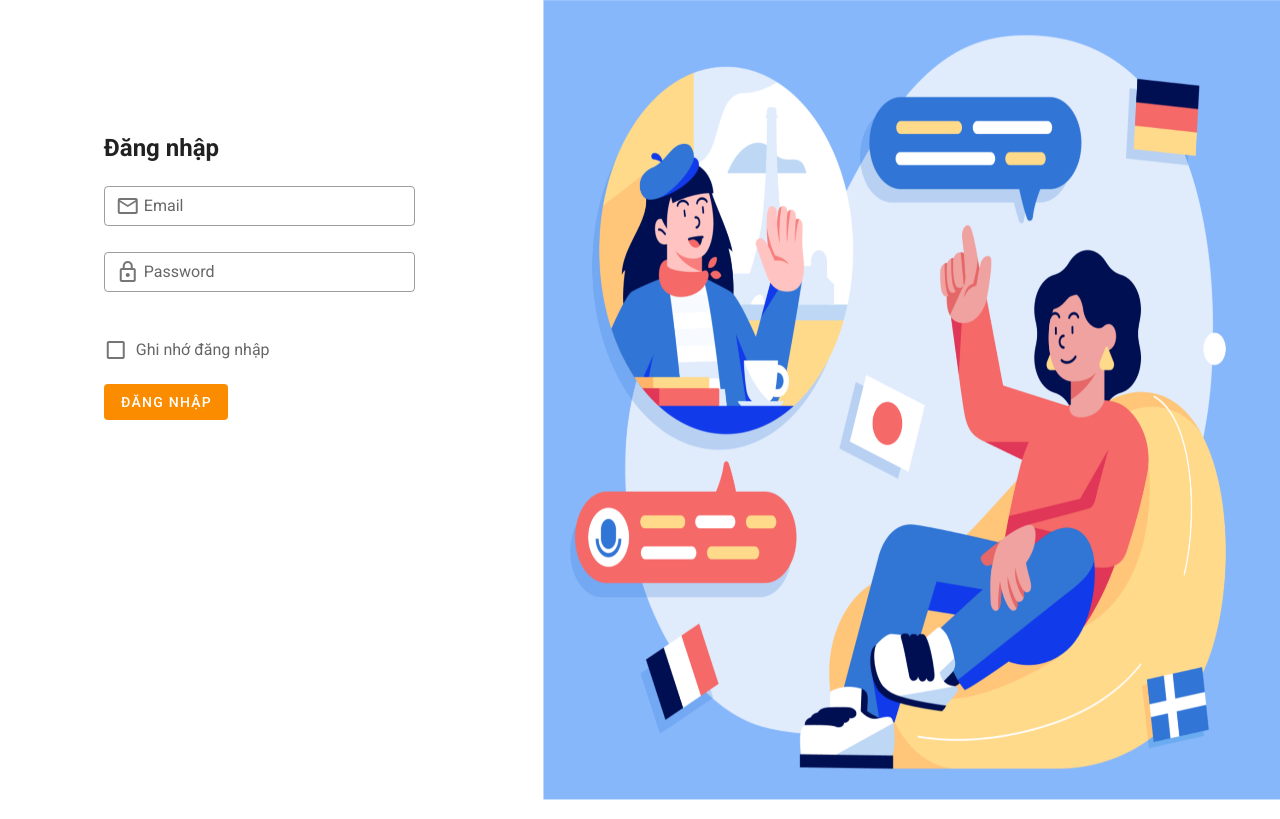
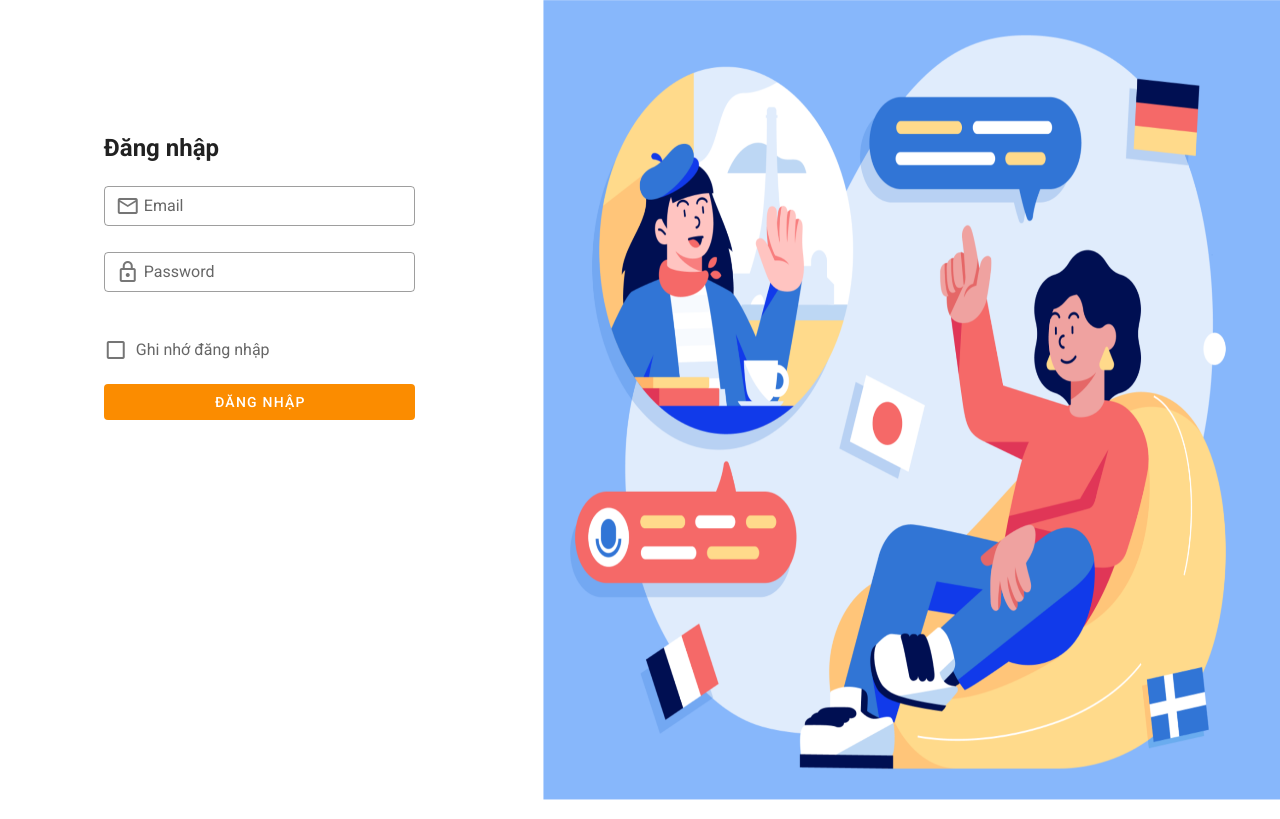
Before and after one commit to datduong56/easy-vietnamese-dashboard, a Vue app: page /sign-in in a window 1280 px wide. Built offline with nearby package versions, Linux system fonts and the light colour scheme.

Commit message:
feat: update

```diff
--- a/src/layouts/home-layout.vue
+++ b/src/layouts/home-layout.vue
@@ -33,7 +33,7 @@
               <v-list-item-title>Thông tin cá nhân</v-list-item-title>
             </v-list-item>
             <v-divider />
-            <v-list-item>
+            <v-list-item exact link to="/sign-in">
               <v-list-item-title>Đăng xuất</v-list-item-title>
             </v-list-item>
           </v-list>
--- a/src/views/sign-in.vue
+++ b/src/views/sign-in.vue
@@ -28,7 +28,14 @@
                 <div @click.stop="">Ghi nhớ đăng nhập</div>
               </template>
             </v-checkbox>
-            <v-btn elevation="0" color="warning">Đăng nhập</v-btn>
+            <v-btn
+              elevation="0"
+              color="warning"
+              link
+              to="/"
+              class="login-button"
+              >Đăng nhập</v-btn
+            >
           </div>
         </v-form>
       </v-col>
@@ -61,4 +68,8 @@ export default Vue.extend({
   width: 60%;
   margin: 25% auto;
 }
+
+.login-button {
+  width: 100%;
+}
 </style>
```
